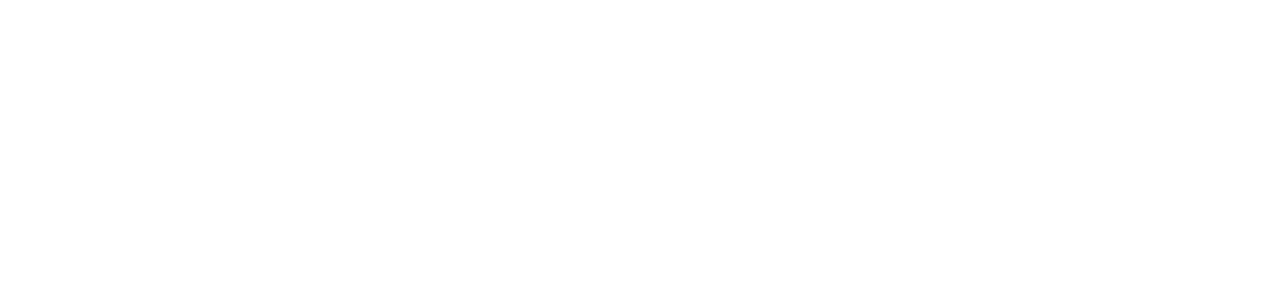
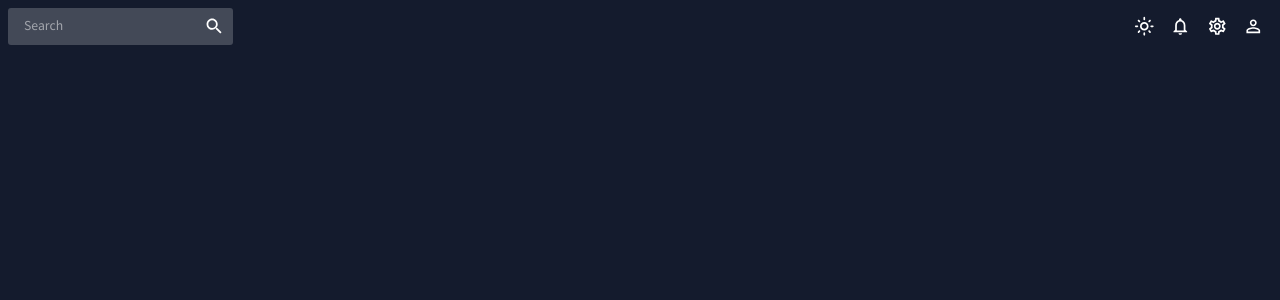
Before and after one commit to Hope-Have-Happy/react-admin-dashboard, a React (Create React App) app: page / in a window 1280 px wide. Shown: the top 300 px of the page. Built offline with nearby package versions, Linux system fonts and the light colour scheme.

Commit message:
Add top bar feature

```diff
--- a/src/App.js
+++ b/src/App.js
@@ -1,12 +1,21 @@
 import { ColorModeContext, useMode } from './theme';
-import { CssBaseline, ThemePrivider } from '@mui/material';
+import { CssBaseline, ThemeProvider } from '@mui/material';
+
+import Topbar from './scenes/global/Topbar';
 
 function App() {
   const [theme, colorMode] = useMode();
 
   return (
     <ColorModeContext.Provider value={colorMode}>
-      <div className="app"></div>
+      <ThemeProvider theme={theme}>
+        <CssBaseline />
+        <div className="app">
+          <main className="content">
+            <Topbar />
+          </main>
+        </div>
+      </ThemeProvider>
     </ColorModeContext.Provider>
   );
 }
--- a/src/scenes/global/Topbar.jsx
+++ b/src/scenes/global/Topbar.jsx
@@ -1,5 +1,52 @@
+import { Box, IconButton, useTheme } from '@mui/material';
+import { useContext } from 'react';
+
+import { ColorModeContext, tokens } from '../../theme';
+import InputBase from '@mui/material/InputBase';
+
+import LightModeOutlined from '@mui/icons-material/LightModeOutlined';
+import DarkModeOutlined from '@mui/icons-material/DarkModeOutlined';
+import NotificationsOutlined from '@mui/icons-material/NotificationsOutlined';
+import SettingsOutlined from '@mui/icons-material/SettingsOutlined';
+import PersonOutlineOutlined from '@mui/icons-material/PersonOutlineOutlined';
+import Search from '@mui/icons-material/Search';
+
 const Topbar = () => {
-  return <div>Topbar</div>;
+  const theme = useTheme();
+
+  const colors = tokens(theme.palette.mode);
+  const colorMode = useContext(ColorModeContext);
+
+  return (
+    <Box display="flex" justifyContent="space-between" p={1}>
+      {/* SEARCH BAR */}
+      <Box
+        display="flex"
+        backgroundColor={colors.primary[400]}
+        borderRadius="3px"
+      >
+        <InputBase sx={{ ml: 2, flex: 1 }} placeholder="Search" />
+        <IconButton type="button" sx={{ p: 1 }}>
+          <Search />
+        </IconButton>
+      </Box>
+      {/* ICONS */}
+      <Box display="flex">
+        <IconButton onClick={colorMode.toggleColorMode}>
+          <LightModeOutlined />
+        </IconButton>
+        <IconButton>
+          <NotificationsOutlined />
+        </IconButton>
+        <IconButton>
+          <SettingsOutlined />
+        </IconButton>
+        <IconButton>
+          <PersonOutlineOutlined />
+        </IconButton>
+      </Box>
+    </Box>
+  );
 };
 
 export default Topbar;
--- a/src/theme.js
+++ b/src/theme.js
@@ -126,6 +126,7 @@
 
 export const themeSettings = (mode) => {
   const colors = tokens(mode);
+
   return {
     palette: {
       mode: mode,
@@ -163,7 +164,6 @@
             },
           }),
     },
-
     typography: {
       fontFamily: ['Source Sans pro', 'sans-serif'].join(','),
       fontSize: 12,
@@ -202,13 +202,12 @@
 export const useMode = () => {
   const [mode, setMode] = useState('dark');
 
-  const colorMode = useMemo(
-    () => ({
+  const colorMode = useMemo(() => {
+    return {
       toggleColorMode: () =>
         setMode((prev) => (prev === 'light' ? 'dark' : 'light')),
-    }),
-    []
-  );
+    };
+  }, []);
 
   const theme = useMemo(() => createTheme(themeSettings(mode)), [mode]);
 
```
